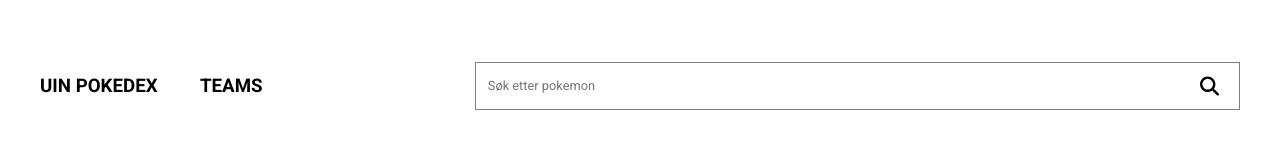
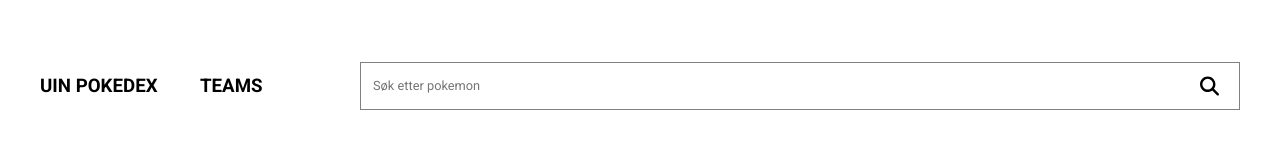
Before and after one commit to Riddy366/UIN_Eksamen_2024, a React (Vite) app in the folder frontend/: page / in a window 1280 px wide. Shown: the top 160 px of the page. Built offline with nearby package versions, Linux system fonts and the light colour scheme; no server answers.

Commit message:
small fix

```diff
--- a/frontend/src/components/Pokemon.jsx
+++ b/frontend/src/components/Pokemon.jsx
@@ -22,7 +22,7 @@ export default function Pokemon() {
     }
   }
 
-  //Fikk hjelp av Stine Vågnes (venn) med å få tak i beskrivelse til effektene
+  //Prøvde meg frem, men måtte å litt hjelp av en medstudent fra 3-året med å få tak i beskrivelse til effektene
   const fetchAbility = async (abilityName) => {
     try {
       const response = await fetch(`https://pokeapi.co/api/v2/ability/${abilityName}`)
--- a/frontend/src/styles/SearchBar.css
+++ b/frontend/src/styles/SearchBar.css
@@ -1,5 +1,5 @@
 input {
-    width: 45rem;
+    width: 100%;
     height: 44px;
     background-color: transparent;
     font-size: 0.8rem;
@@ -14,6 +14,7 @@ form{
 }
 .input-wrapper {
     border: 1px solid grey;
+    flex: 1;
 }
 .searchIcon {
     width: 1.2rem;
```
